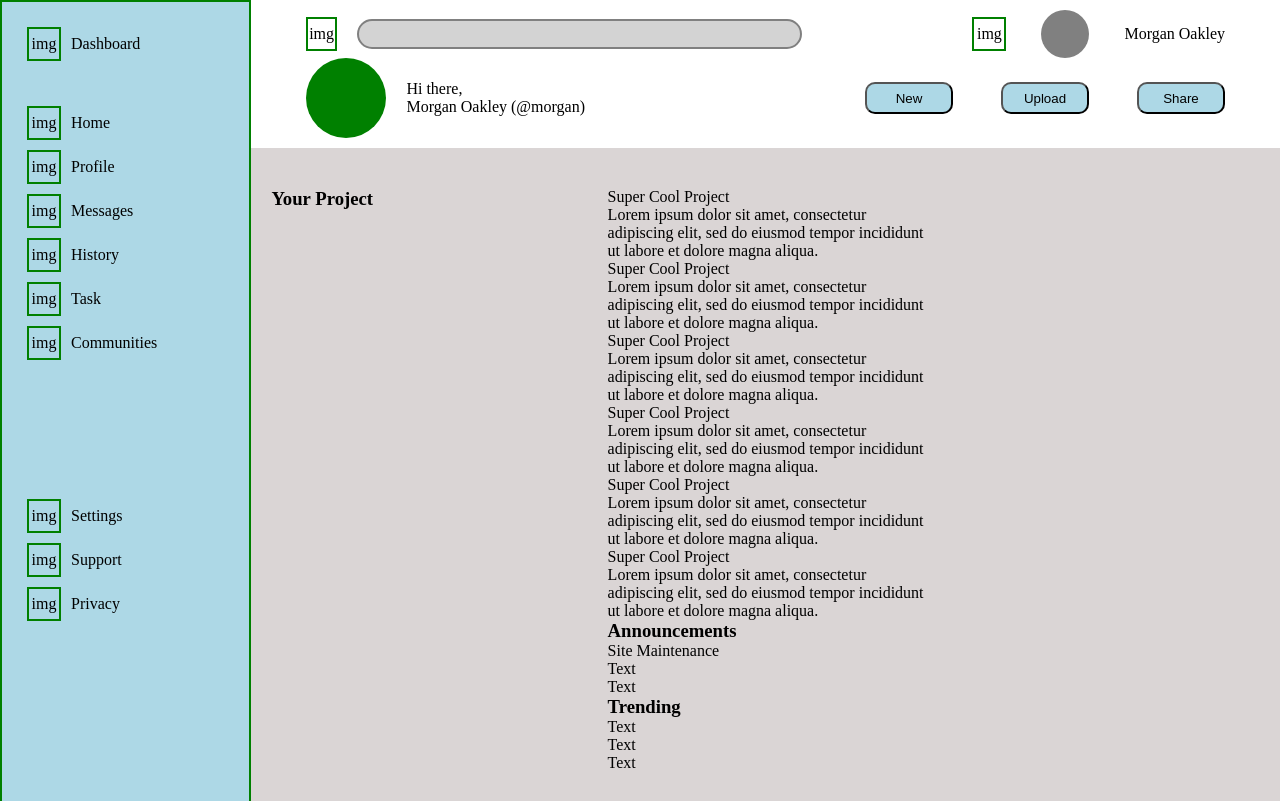
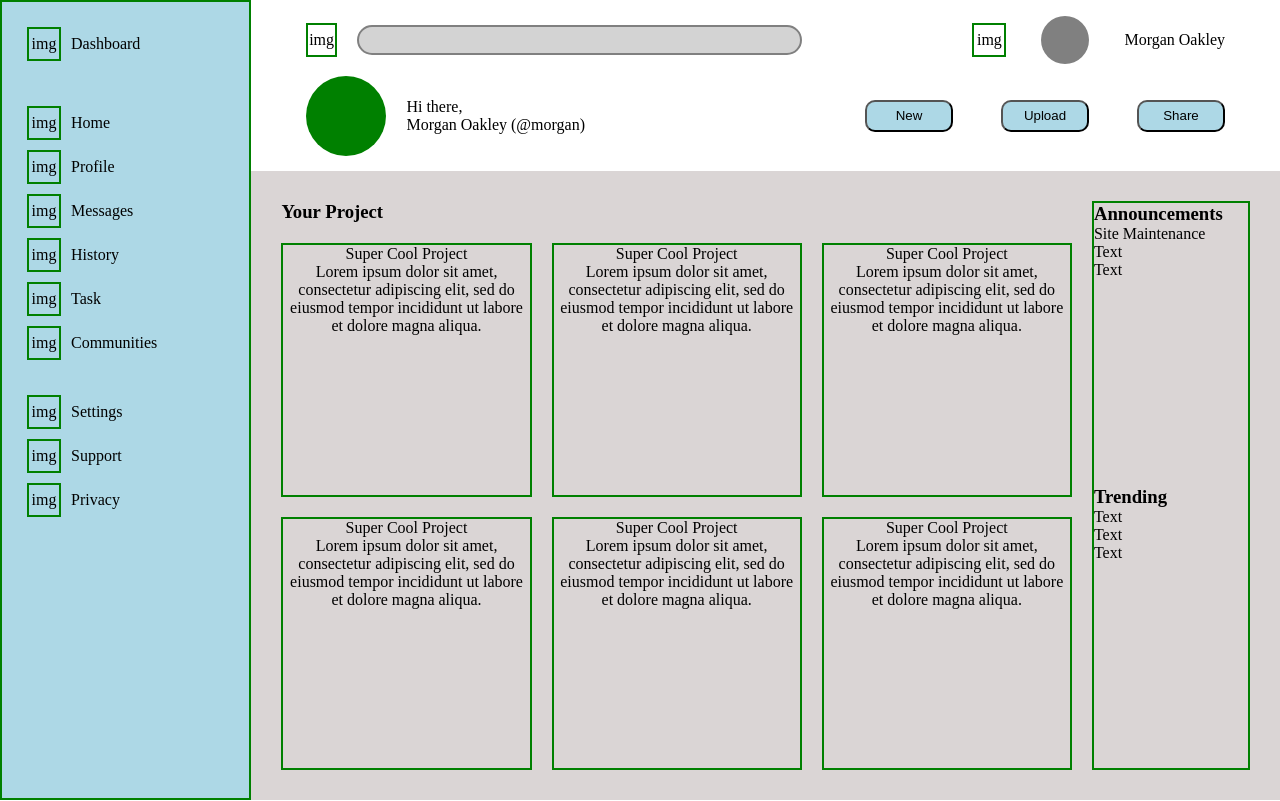
Before and after one commit to Wolflington/admin-dashboard, a plain HTML site: page index.html in a window 1280 px wide. Shown: the top 801 px of the page. Drawn offline with Linux system fonts and the light colour scheme.

Commit message:
Reconstruct the layout for main-content

```diff
--- a/index.html
+++ b/index.html
@@ -93,9 +93,8 @@
         </div>
 
         <div class = "main-content">
-            <h3>Your Project</h3>
-            <div class = "project-container">
                 <div class = "projects">
+                    <h3>Your Project</h3>
                     <div class = "project-card">
                         <p>Super Cool Project</p>
                         <p>Lorem ipsum dolor sit amet, consectetur adipiscing elit, sed do eiusmod tempor incididunt ut labore et dolore magna aliqua. </p>
@@ -142,7 +141,6 @@
                         <p>Text</p>
                     </div>
                 </div>
-            </div>
         </div>
     </main>
 </body>
--- a/style.css
+++ b/style.css
@@ -124,17 +124,31 @@ input[type ="search"] {
 
 .main-content {
     display: grid;
+    grid-template-columns: 5fr 1fr;
     gap: 20px;
-    padding: 40px 20px 40px 20px;
-    grid-template-columns: repeat(3, 1fr);
-    grid-template-rows: repeat(2, 1fr);
+    padding: 30px;
     background-color: rgb(218, 213, 213);
 }
 
-.item {
+
+h3 {
+    grid-column: 1 / -1;
+}
+
+.projects {
+    display: grid;
+    grid-template-columns: repeat(3, 1fr);
+    grid-template-rows: auto 1fr 1fr;
+    gap: 20px;
+}
+
+.project-card {
     border: 2px solid green;
-    height: 200px;
-    width: 200px;
-    justify-self: center;
-    background-color: white;
+    text-align: center;
 }
+
+.notifications {
+    display: grid;
+    grid-template-rows: auto 1fr auto 1fr;
+    border: 2px solid green;
+}
```
